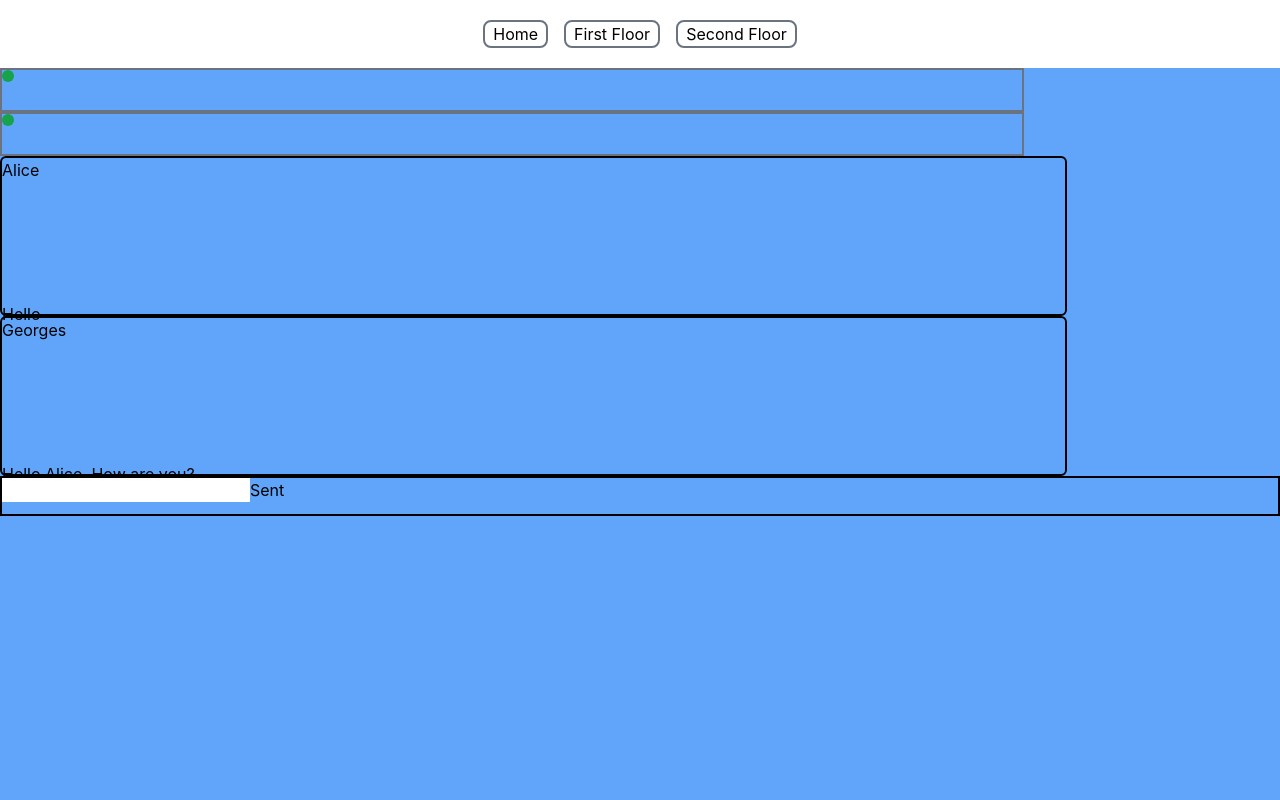
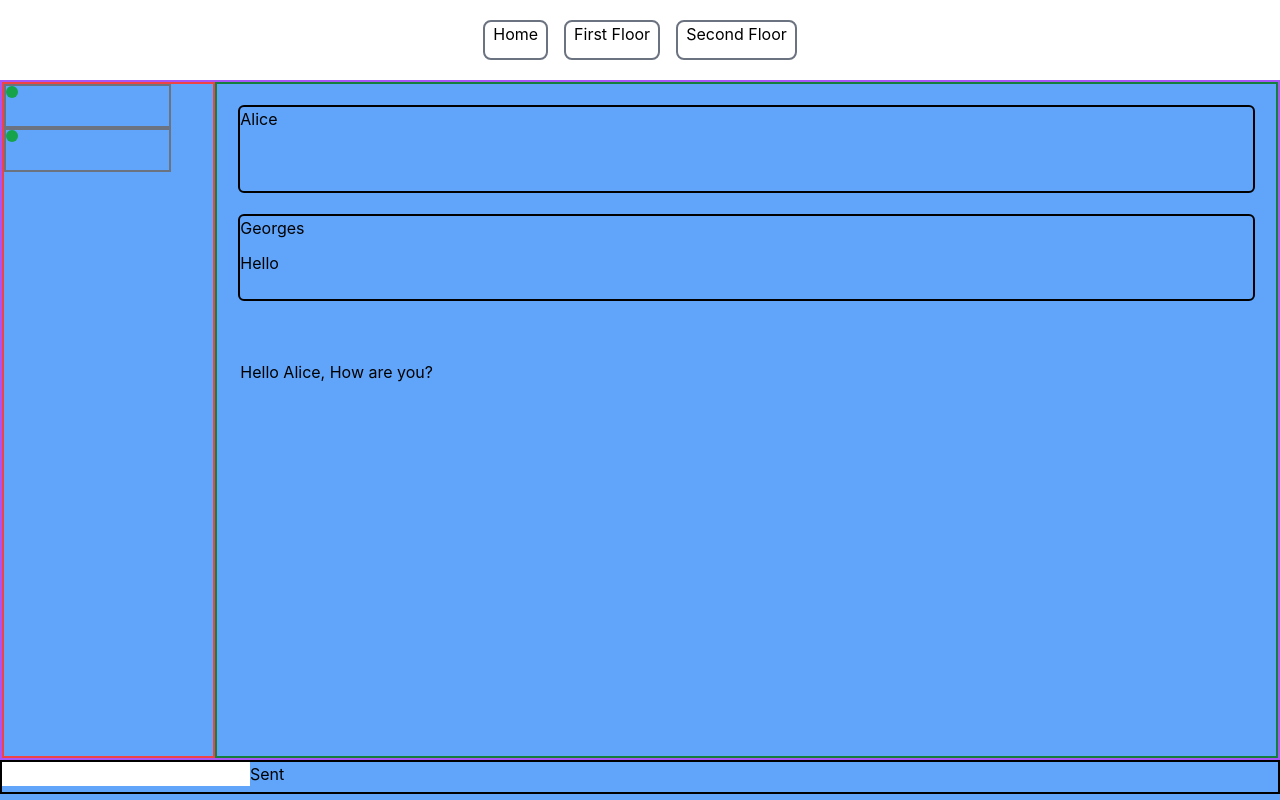
Before and after one commit to vincentferraro/chat-react, a React (Create React App) app: page / in a window 1280 px wide. Built offline with nearby package versions, Linux system fonts and the light colour scheme.

Commit message:
styling components

```diff
--- a/src/components/Chat.js
+++ b/src/components/Chat.js
@@ -2,8 +2,8 @@ import ListUserPanel from "./ListUserPanel/ListUserPanel"
 import ChatBar from "../components/ChatBar"
 import MessagesScreen from "./MessagesScreen/MessagesScreen"
 const Chat = ()=>{
-    return(<div>
-        <div>
+    return(<div className="h-[85%] w-[100%] flex-col">
+        <div className="flex h-[100%] w-[100%] border-solid border-2 border-purple-500">
         <ListUserPanel />
         <MessagesScreen />
         </div>
--- a/src/components/ChatBar.js
+++ b/src/components/ChatBar.js
@@ -13,7 +13,7 @@ const ChatBar = ()=>{
         console.log("Sent")
 
     }
-    return(<div className="flex h-10 w-screen border-2 border-black mb-0">
+    return(<div className="flex h-[5%] w-screen border-2 border-black mb-0">
             <form onSubmit={handleSubmit}>
                 <input type="text" onChange={onChange}/>
                 <button  >Sent</button>
--- a/src/components/ListUserPanel/ListUserPanel.js
+++ b/src/components/ListUserPanel/ListUserPanel.js
@@ -10,7 +10,7 @@ const ListUserPanel = ()=>{
         status:"Absent"
     }]
     return (
-        <div >
+        <div className="w-[20%] h-auto border-2 border-red-500 border-solid" >
             {usersList.map( user => <User name={user.name} status={user.status}/>)}
         </div>
     )
--- a/src/components/MessagesScreen/Message.js
+++ b/src/components/MessagesScreen/Message.js
@@ -1,7 +1,7 @@
 
 const Message = (props)=>{
 
-    return(<div className="h-40 w-5/6 border-2 border-black border-solid rounded-md">
+    return(<div className="h-[13%] w-[96%] p-auto m-[2%] border-2 border-black border-solid rounded-md">
         <div className="h-36 w-2/12">
             <span>{props.username}</span>
         </div>
--- a/src/components/MessagesScreen/MessagesScreen.js
+++ b/src/components/MessagesScreen/MessagesScreen.js
@@ -8,7 +8,7 @@ const MessagesScreen = ()=>{
         username:"Georges",
         message:"Hello Alice, How are you?"
     }]
-    return(<div>
+    return(<div className="w-[100%] border-2 border-solid border-green-700">
         {messagesList.map(message => <Message username={message.username} message={message.message} />)}
     </div>)
 }
--- a/src/components/Nav.js
+++ b/src/components/Nav.js
@@ -20,9 +20,9 @@ const Nav = ()=>{
     ]
 
     // h-1/5 w-auto  rounded-lg pl-2 pr-2 bg-white text-black
-    return(<nav className="flex justify-center p-3 bg-white">
+    return(<nav className="flex h-[10%] justify-center p-3 bg-white">
        {
-        links.map( link => <Link to={link.to} className="h-1/5 w-auto  rounded-lg pl-2 pr-2 border-2 border-solid border-gray-500 bg-white m-2 text-black">{link.name}</Link>)
+        links.map( link => <Link to={link.to} className="w-auto  rounded-lg pl-2 pr-2 border-2 border-solid border-gray-500 bg-white m-2 text-black">{link.name}</Link>)
        }
     </nav>)
 }
```
